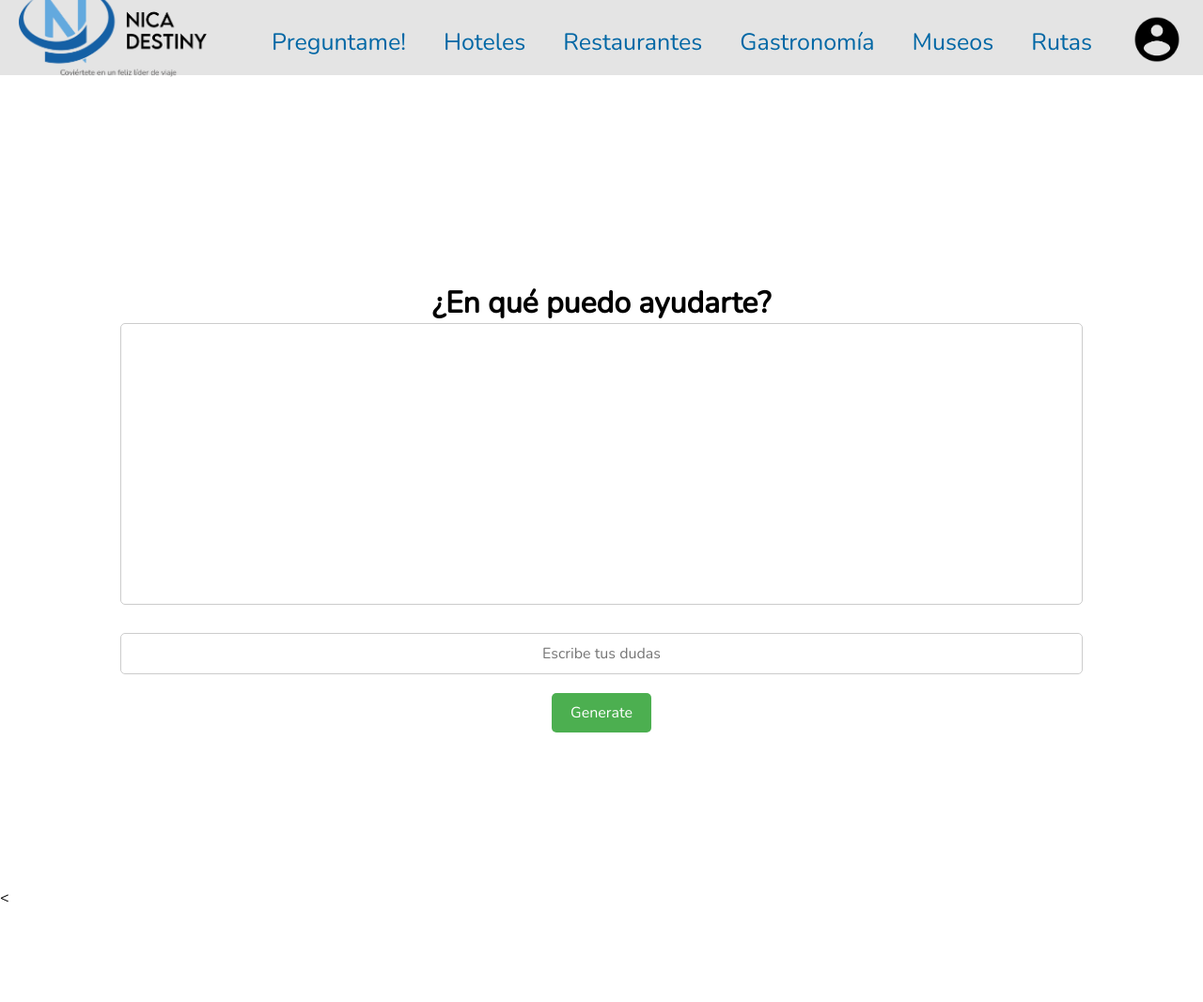
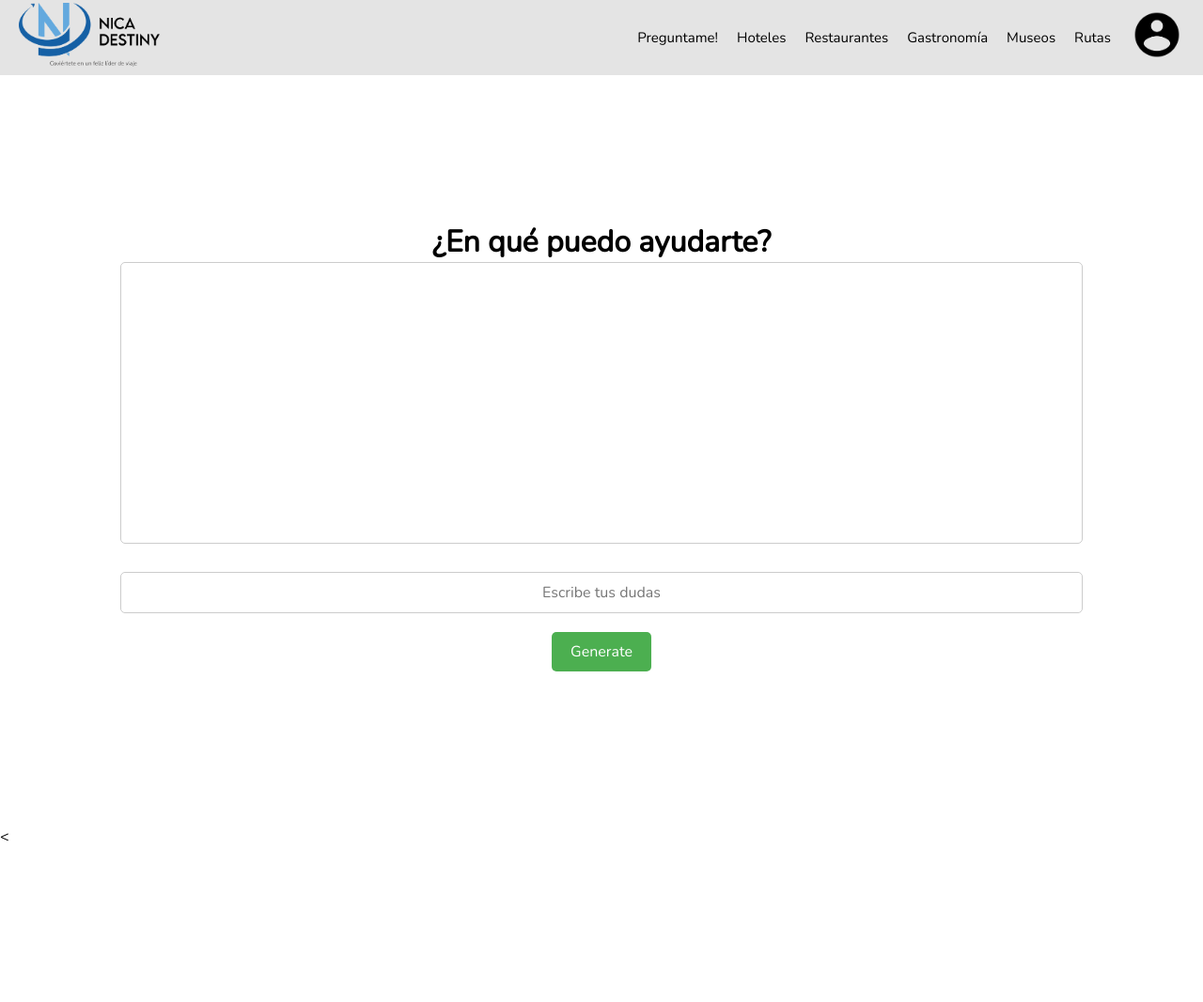
Before and after one commit to Zerofran/Casiopea.github.io, a PHP site: page /HTML/chatbot.php in a window 1280 px wide. Shown: the whole page at 94% size. After the commit the page ends 896 px from the top, so only its background shows below. Run offline with PHP 8.4, Linux system fonts and the light colour scheme; a user stored in the database is signed in.

Commit message:
header v.1
Header

```diff
--- a/CSS/chatbot.css
+++ b/CSS/chatbot.css
@@ -76,7 +76,7 @@ body{
 }
 
 
-/*--Aqui se controla los botones del encabezado--*/
+/*--Aqui se controla los botones del envabezado--*/
 
 .menu nav ul li a {
 	color: black;
@@ -99,56 +99,7 @@ body{
 	margin: 0px 4px;
 }
 
-/*--modificar la imagen de social media al color deseado cuando el maus esta sobre el*/
-.menu .socialMedia img{
-	width: 50px;
-	z-index: 2;
-}
-
-.socialMedia img {
-    filter: grayscale(100%); /* Convierte la imagen en blanco y negro */
-    transition: filter 0.5s ease; /* Aplica una transición suave */
-    text-decoration: none;
-}
-
-.socialMedia:hover img {
-    filter: hue-rotate(180deg); /* Cambia el color a azul al pasar el ratón */
-    text-decoration: underline;
-}
 /*-------------------------------------------*/
-
-.menu .socialMedia {
-	margin: 0px 0px;
-}
-
-.menu .socialMedia a {
-	margin: 0px 4px;
-}
-
-
-
-/*--Aqui se controla los botones del envabezado--*/
-
-.menu nav ul li a {
-	color: rgb(0, 103, 165);
-	font-size: 25px;
-	position: relative;
-}
-
-.menu nav ul li a:hover{
-	color: rgb(90, 174, 243);
-	text-decoration: underline rgb(90, 174, 243);
-}
-
-/*-------------------------------------------*/
-
-.menu .socialMedia {
-	margin: 0px 0px;
-}
-
-.menu .socialMedia a {
-	margin: 0px 4px;
-}
 
 /*--modificar la imagen de social media al color deseado cuando el maus esta sobre el*/
 .menu .socialMedia img{
@@ -243,23 +194,29 @@ body{
 
 /*--SISTEMA RESPONSIVO--*/
 /* Estilos para tamaños de pantalla más grandes */
+/*--SISTEMA RESPONSIVO--*/
+/* Estilos para tamaños de pantalla más grandes */
 @media (min-width: 1200px) {
     .menu {
-        margin-top: 10px;
+        margin: 0;
         display: flex;
         align-items: center;
     }
+    .container__cover{
+        padding-top: 80px;
+        padding-bottom: 100px;
+    }
 
     .logo img {
-        max-width: 200px; /* Ajusta el tamaño máximo del logotipo */
+        max-width: 150px; /* Ajusta el tamaño máximo del logotipo */
     }
 
     .menu nav {
-        margin: 0px 20px;
+        margin: 10px;
     }
 
     .menu nav ul li {
-        margin: 20px 20px;
+        margin: 10px 10px;
     }
 
     /* Otros estilos específicos para tamaños de pantalla más grandes */
@@ -267,17 +224,21 @@ body{
 
 
 /* Estilos para tamaños de pantalla más pequeños (menú hamburguesa) */
-@media (max-width: 1200px) {
+@media (max-width: 1199px) {
     .menu {
         flex-direction: column; /* Coloca los elementos en columna */
         text-align: center; /* Centra el texto */
+    }
+    .container__cover{
+        padding-top: 80px;
+        padding-bottom: 100px;
     }
     .menu nav ul {
         flex-direction: column;
     }
 
     .logo img {
-        max-width: 200px; /* Ajusta el tamaño máximo del logotipo */
+        max-width: 125px; /* Ajusta el tamaño máximo del logotipo */
     }
 
     .menu nav {
@@ -303,9 +264,9 @@ body{
     .menu nav.show-menu {
         display: flex;
         flex-direction: column;
-        background: rgba(225, 225, 225,0.9);
+        background: rgba(225, 225, 225, 0.9);
         position: absolute;
-        top: 145px;
+        top: 80px;
         left: 0;
         width: 100%;
         text-align: center;
--- a/CSS/style_principal.css
+++ b/CSS/style_principal.css
@@ -118,7 +118,7 @@ body{
 /*-----------------------------------------------------------------------------------*/
 
 .container__cover{
-    padding-top: 100px;
+    padding-top: 80px;
     background-color: white;
 }
 .cover{
@@ -296,7 +296,7 @@ body{
         display: flex;
         flex-direction: column;
         cursor: pointer;
-        padding: 10px;
+        padding: 0;
     }
 
     .bar {
@@ -313,7 +313,7 @@ body{
         flex-direction: column;
         background: rgba(225, 225, 225, 0.9);
         position: absolute;
-        top: 145px;
+        top: 80px;
         left: 0;
         width: 100%;
         text-align: center;
--- a/HTML/chatbot.php
+++ b/HTML/chatbot.php
@@ -34,7 +34,7 @@
 	<!--HEADER - MENU-->
 
 	<header>
-		<div class="container__header div__offset">
+		<div class="container__header">
 			<div class="logo">
 				<a href="p_principal.php">
 					<img src="../IMG/logo.png" alt="">
@@ -52,24 +52,26 @@
 			<div class="menu">
 				<nav>
 					<ul>
-						<li><a href="chatbot.php">Preguntame!</a></li>
-						<li><a href="../HTML/header_botones/hoteles/mostrar_producto.php">Hoteles</a></li>
-						<li><a href="#">Restaurantes</a></li>
-						<li><a href="#">Gastronomía</a></li>
-						<li><a href="#">Museos</a></li>
-						<li><a href="rutas.php">Rutas</a></li>
+						<li><a href="#" id="chatbot">Preguntame!</a></li>
+						<li><a href="#" id="hoteles">Hoteles</a></li>
+						<li><a href="#" id="restaurantes">Restaurantes</a></li>
+						<li><a href="#" id="gastronomia">Gastronomía</a></li>
+						<li><a href="#" id="museo">Museos</a></li>
+						<li><a href="#" id="rutas">Rutas</a></li>
 					</ul>
 				</nav>
 
 				<div class="socialMedia">
-					<a href="#">
-						<img src="../../IMG/user.png" alt="">
+					<a href="#" id="ajustes">
+						<img src="../IMG/user.png" alt="">
 					</a>
 				</div>
 			</div>
 
 		</div>
 	</header>
+
+	<!--Portada de incio-->
 	<main>
 		<div class="container__cover div__offset">
 			<div id="chat_container">
```
